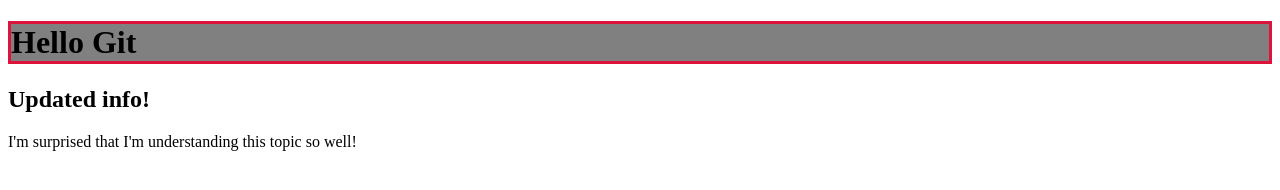
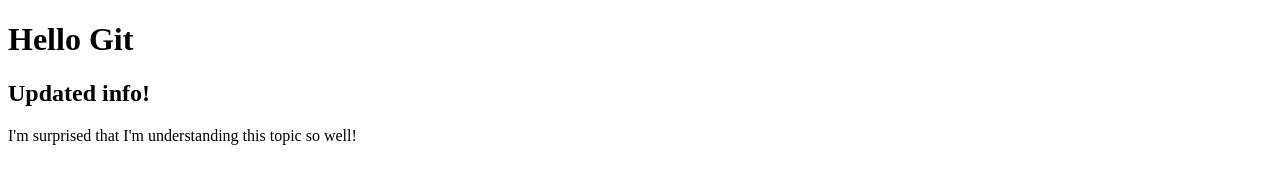
Before and after one commit to tjsmith47/Bootcamp-Public, a plain HTML site: page index.html in a window 1280 px wide. Drawn offline with Linux system fonts and the light colour scheme.

Commit message:
final assignment submission for Git

```diff
--- a/index.html
+++ b/index.html
@@ -4,12 +4,11 @@
     <meta charset="UTF-8">
     <meta http-equiv="X-UA-Compatible" content="IE=edge">
     <meta name="viewport" content="width=device-width, initial-scale=1.0">
-    <link rel="stylesheet" type="text/css" href="style.css">
     <title>Version Control</title>
 </head>
 <body>
-    <h1 class="text">Hello Git</h1>
-    <h2 class="text">Updated info!</h2>
-    <p class="text">I'm surprised that I'm understanding this topic so well!</p>
+    <h1>Hello Git</h1>
+    <h2>Updated info!</h2>
+    <p>I'm surprised that I'm understanding this topic so well!</p>
 </body>
 </html>
--- a/style.css
+++ /dev/null
@@ -1,10 +0,0 @@
-h1 {
-    background-color: grey;
-    border: 3px solid crimson;
-}
-body {
-    background-color: white;
-}
-.text {
-    color: black;
-}
```
